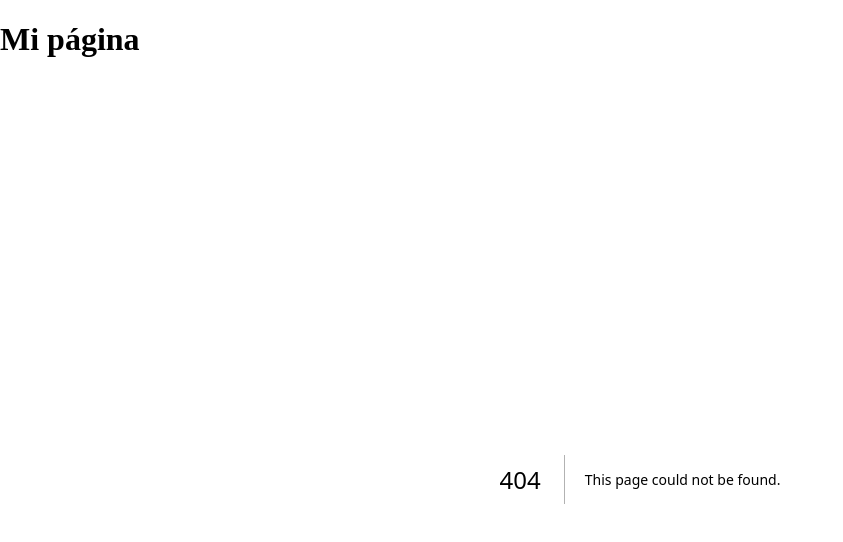
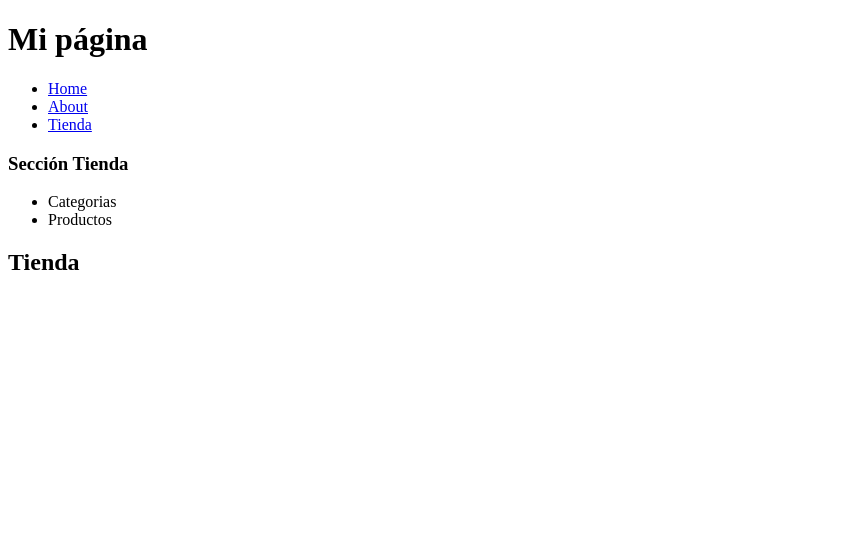
Before and after one commit to collajuan/nextproject, a Next.js app: page /tienda in a window 1280 px wide. Before the commit this address had no page. Shown: the top 542 px of the page, without its empty margins (0-843 px from the left). Built offline with nearby package versions, Linux system fonts and the light colour scheme.

Commit message:
not-found

```diff
--- a/app/layout.js
+++ b/app/layout.js
@@ -1,3 +1,4 @@
+import Navbar from "../components/Navbar";
 
 
 export default function RootLayout({ children }) {
@@ -5,7 +6,7 @@ export default function RootLayout({ children }) {
         <html lang="en">
             <body>
                 <h1>Mi página</h1>
-
+                <Navbar />
                 {children}
             </body>
         </html>
--- /dev/null
+++ b/app/tienda/layout.jsx
@@ -0,0 +1,14 @@
+export default function TiendaLayout({ children }) {
+  return (
+    <>
+      <nav>
+        <h3>Sección Tienda</h3>
+        <ul>
+          <li>Categorias</li>
+          <li>Productos</li>
+        </ul>
+      </nav>
+      {children}
+    </>
+  );
+}
--- /dev/null
+++ b/app/tienda/page.jsx
@@ -0,0 +1,3 @@
+export default function Tienda() {
+    return <h2>Tienda</h2>
+}
--- /dev/null
+++ b/components/Navbar.jsx
@@ -0,0 +1,19 @@
+import Link from "next/link";
+
+export default function Navbar() {
+  return (
+    <nav>
+      <ul>
+        <li>
+          <Link href="/">Home</Link>
+        </li>
+        <li>
+          <Link href="/about">About</Link>
+        </li>
+        <li>
+          <Link href="/tienda">Tienda</Link>
+        </li>
+      </ul>
+    </nav>
+  );
+}
```
Also changed, not shown: app/Navbar.jsx (deleted, +0 -16 lines), app/not-found.jsx (added, +9 -0 lines).
